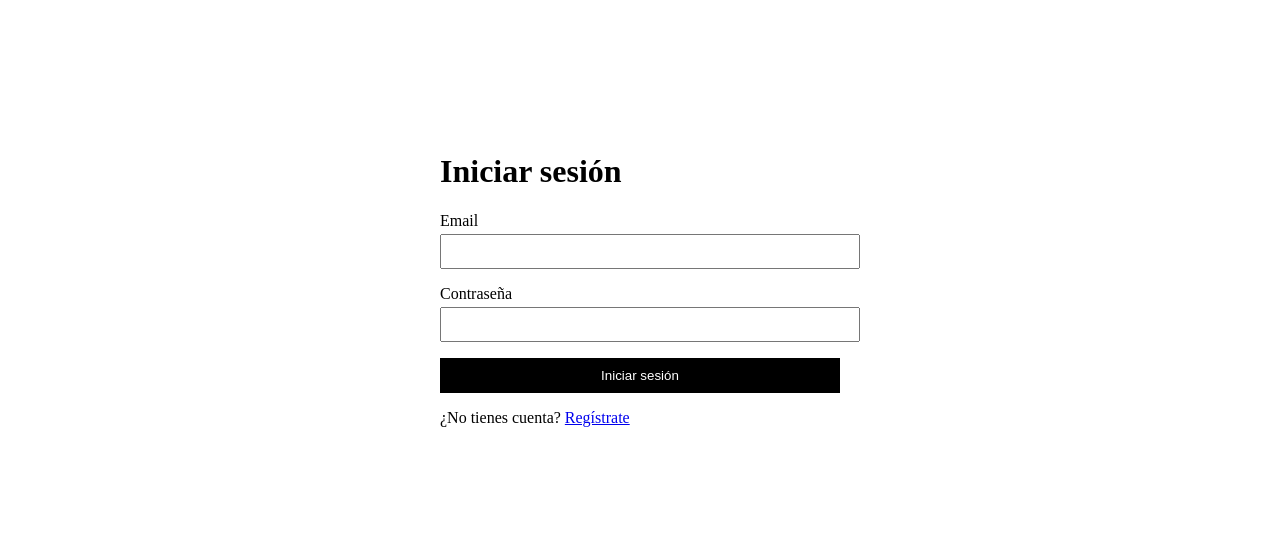
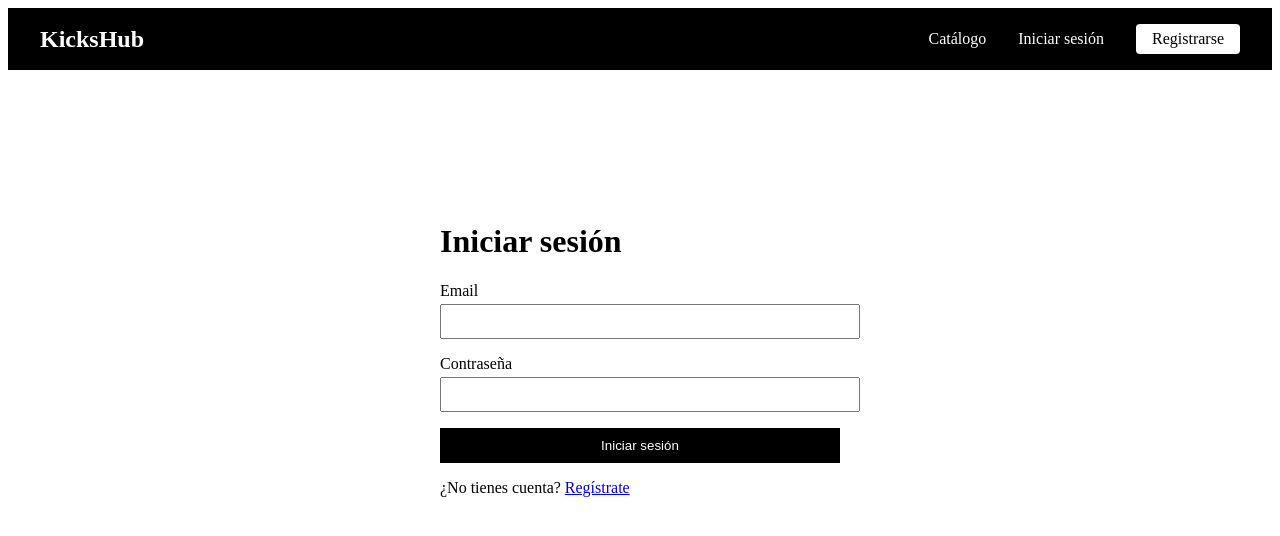
Before and after one commit to JhanpolPb/kickshub, a Next.js app in the folder frontend/: page /login in a window 1280 px wide. Shown: the top 536 px of the page. Built offline with nearby package versions, Linux system fonts and the light colour scheme.

Commit message:
feat: navbar in layout.js

```diff
--- a/frontend/app/layout.js
+++ b/frontend/app/layout.js
@@ -1,3 +1,4 @@
+import Navbar from "@/src/components/navbar";
 import { AuthProvider } from "../src/context/authContext";
 import "./globals.css";
 
@@ -12,6 +13,7 @@ export default function RootLayout({ children }) {
     <html lang="es">
       <body>
         <AuthProvider>
+          <Navbar />
           {children}
         </AuthProvider>
       </body>
```
